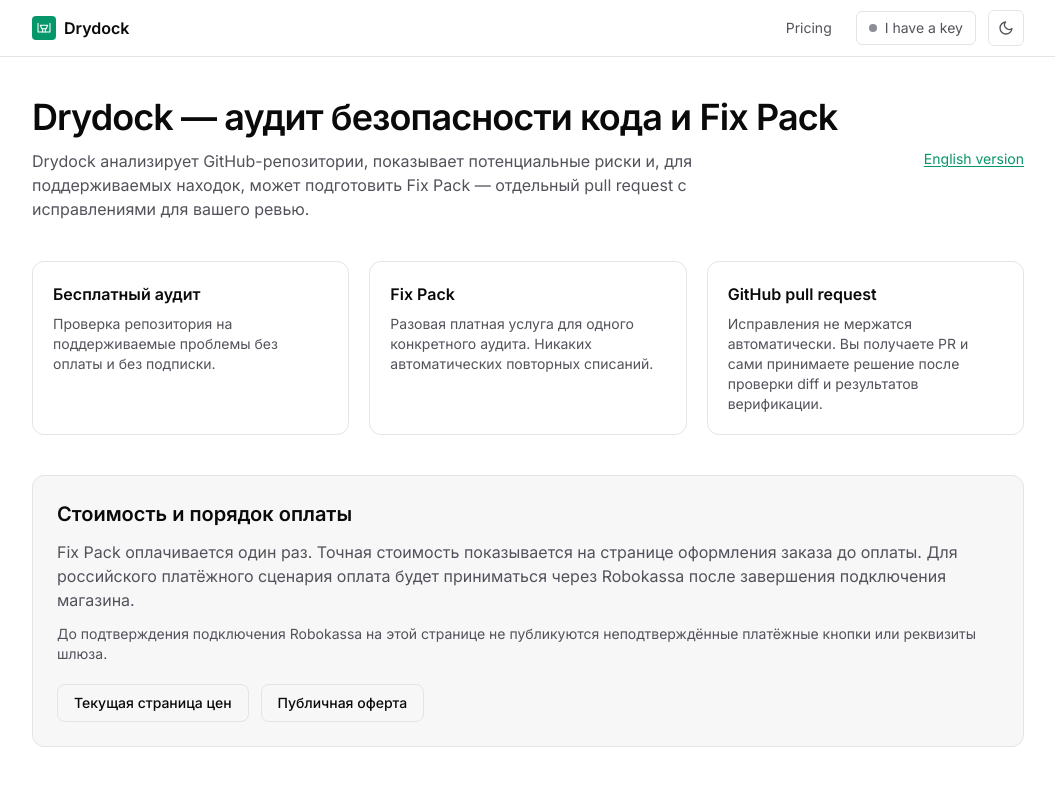
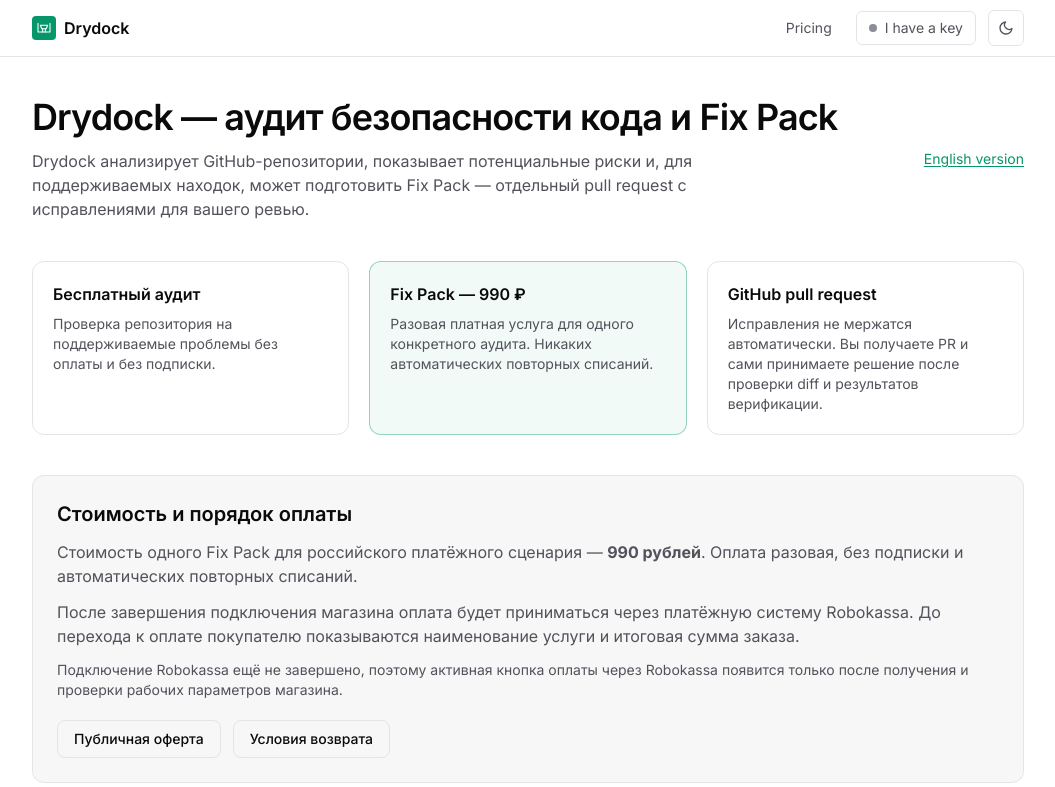
Before and after one commit to aiagent2046-coder/shipit, a Next.js app in the folder web/: page /ru in a window 1280 px wide. Shown: the top 787 px of the page, without its empty margins (112-1167 px from the left). Built offline with nearby package versions, Linux system fonts and the light colour scheme; no server answers.

Commit message:
Align Russian landing with 990 RUB Fix Pack offer

```diff
--- a/web/src/app/ru/page.tsx
+++ b/web/src/app/ru/page.tsx
@@ -3,7 +3,7 @@ import Link from "next/link";
 export const metadata = {
   title: "Drydock — аудит безопасности кода и Fix Pack",
   description:
-    "Русскоязычная информация о Drydock: аудит безопасности кода, Fix Pack, порядок оплаты и правовые документы.",
+    "Русскоязычная информация о Drydock: аудит безопасности кода, Fix Pack, стоимость, порядок оплаты и правовые документы.",
 };
 
 export default function RussianHomePage() {
@@ -30,8 +30,8 @@ export default function RussianHomePage() {
             Проверка репозитория на поддерживаемые проблемы без оплаты и без подписки.
           </p>
         </div>
-        <div className="rounded-xl border border-border bg-elevated p-5">
-          <h2 className="font-semibold">Fix Pack</h2>
+        <div className="rounded-xl border border-accent/40 bg-accent/5 p-5">
+          <h2 className="font-semibold">Fix Pack — 990 ₽</h2>
           <p className="mt-2 text-sm text-muted">
             Разовая платная услуга для одного конкретного аудита. Никаких автоматических повторных списаний.
           </p>
@@ -47,17 +47,20 @@ export default function RussianHomePage() {
       <section className="mt-10 rounded-xl border border-border bg-surface p-6">
         <h2 className="text-xl font-semibold">Стоимость и порядок оплаты</h2>
         <p className="mt-3 text-muted">
-          Fix Pack оплачивается один раз. Точная стоимость показывается на странице оформления заказа до оплаты. Для российского платёжного сценария оплата будет приниматься через Robokassa после завершения подключения магазина.
+          Стоимость одного Fix Pack для российского платёжного сценария — <strong>990 рублей</strong>. Оплата разовая, без подписки и автоматических повторных списаний.
+        </p>
+        <p className="mt-3 text-muted">
+          После завершения подключения магазина оплата будет приниматься через платёжную систему Robokassa. До перехода к оплате покупателю показываются наименование услуги и итоговая сумма заказа.
         </p>
         <p className="mt-3 text-sm text-muted">
-          До подтверждения подключения Robokassa на этой странице не публикуются неподтверждённые платёжные кнопки или реквизиты шлюза.
+          Подключение Robokassa ещё не завершено, поэтому активная кнопка оплаты через Robokassa появится только после получения и проверки рабочих параметров магазина.
         </p>
         <div className="mt-5 flex flex-wrap gap-3">
-          <Link href="/pricing" className="rounded-lg border border-border px-4 py-2 text-sm font-medium hover:border-accent hover:text-accent">
-            Текущая страница цен
-          </Link>
           <Link href="/ru/offer" className="rounded-lg border border-border px-4 py-2 text-sm font-medium hover:border-accent hover:text-accent">
             Публичная оферта
+          </Link>
+          <Link href="/ru/refund" className="rounded-lg border border-border px-4 py-2 text-sm font-medium hover:border-accent hover:text-accent">
+            Условия возврата
           </Link>
         </div>
       </section>
```
